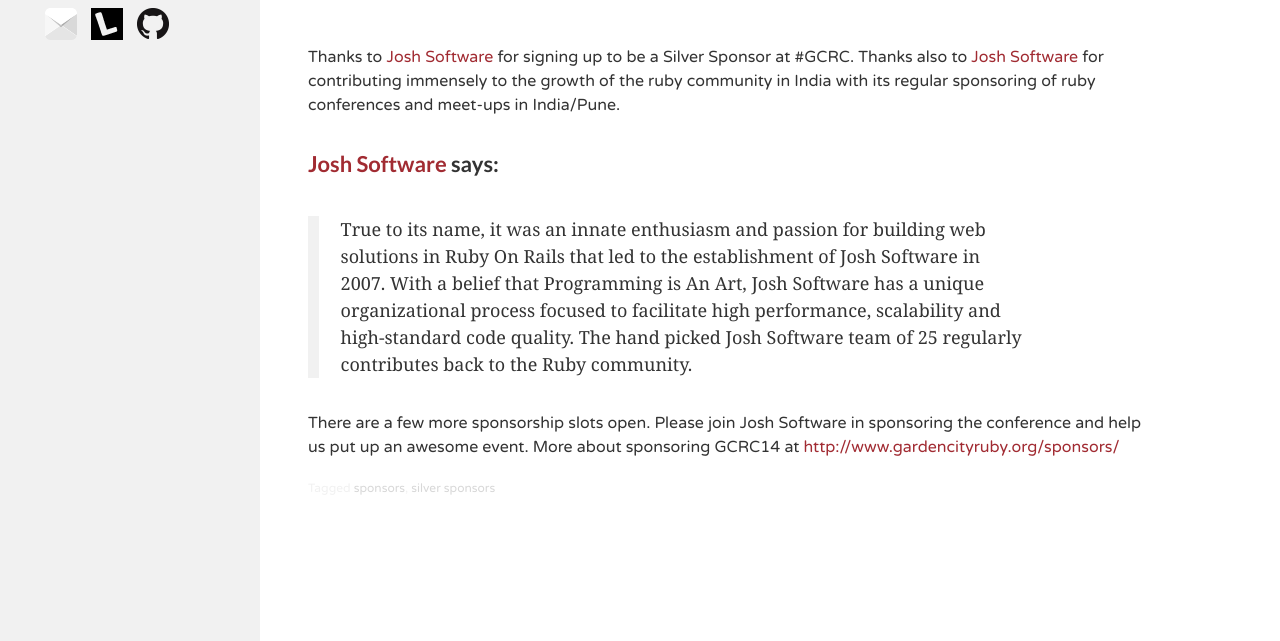
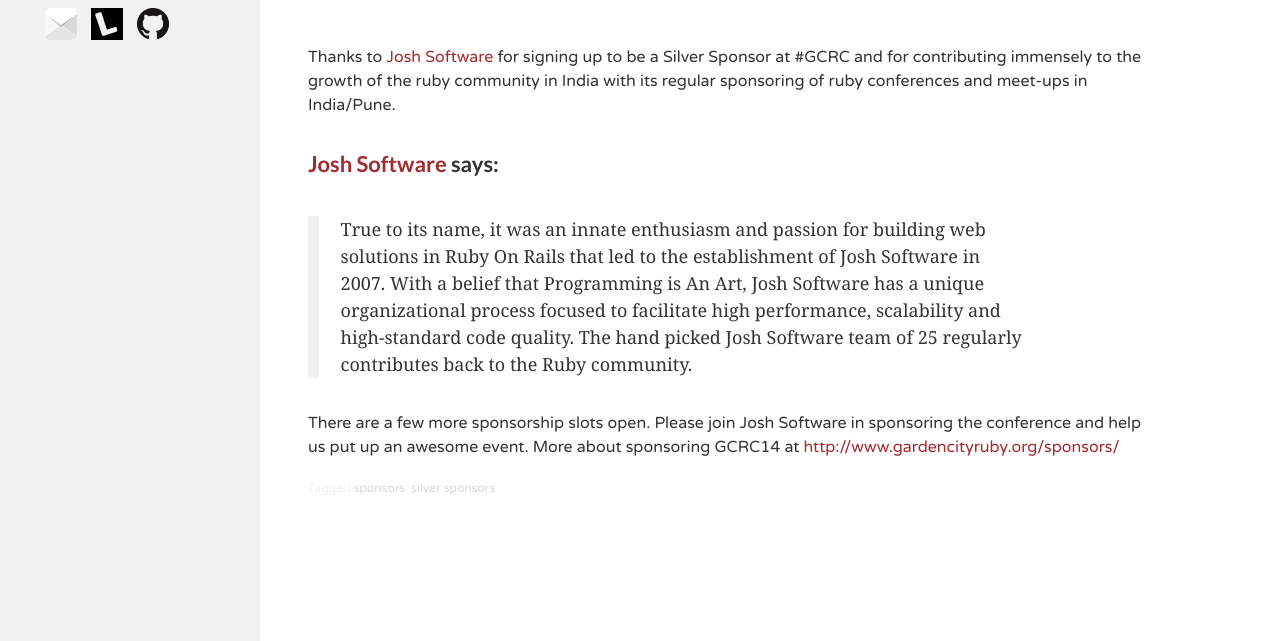
Before and after one commit to GardenCityRuby/GCRC2014, a Jekyll site: the page built from _posts/2013-11-09-announcing-silver-sponsor-josh-software.md, in a window 1280 px wide and 1087 px high. Shown: the part 446-1087 px from the top of the window. Built offline with Jekyll 4.4.1, drawn with Linux system fonts in a browser that asks for light colours; nearby versions of some CDN libraries; comment, search, counter and statistics services are not loaded.

Commit message:
Hardcode the names and links back in the posts
Jekyll's scope is a little weird. The page object is the global template
object that resides in the root (in this case, the blog/index.html where
    the list of the blogposts are shown) whereas the page object refers
to the YAML frontmatter of the template getting embedded inside the root
page. Better to just hardcode the names since we are writing the names
in the title of the post anyway.

```diff
--- a/_posts/2013-11-09-announcing-silver-sponsor-josh-software.md
+++ b/_posts/2013-11-09-announcing-silver-sponsor-josh-software.md
@@ -9,6 +9,8 @@
 sponsor_name: Josh Software
 sponsor_url: http://www.joshsoftware.com/
 sponsor_quote: "True to its name, it was an innate enthusiasm and passion for building web solutions in Ruby On Rails that led to the establishment of Josh Software in 2007. With a belief that Programming is An Art, Josh Software has a unique organizational process focused to facilitate high performance, scalability and high-standard code quality. The hand picked Josh Software team of 25 regularly contributes back to the Ruby community."
+excert_seperator: ""
 ---
 
-Thanks to <a href="{{ page.sponsor_url }}" target="_blank">{{ page.sponsor_name }}</a> for signing up to be a Silver Sponsor at #GCRC. Thanks also to <a href="{{ page.sponsor_url }}" target="_blank">{{ page.sponsor_name }}</a> for contributing immensely to the growth of the ruby community in India with its regular sponsoring of ruby conferences and meet-ups in India/Pune.
+Thanks to <a href="//www.joshsoftware.com/" target="_blank">Josh Software</a> for signing up to be a Silver Sponsor at #GCRC and for contributing
+immensely to the growth of the ruby community in India with its regular sponsoring of ruby conferences and meet-ups in India/Pune.
```
Also changed, not shown: _posts/2013-11-09-announcing-associate-sponsor-mavenhive.md (+3 -1 lines).
